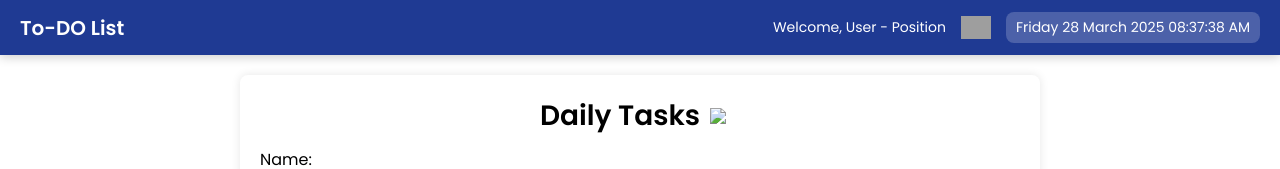
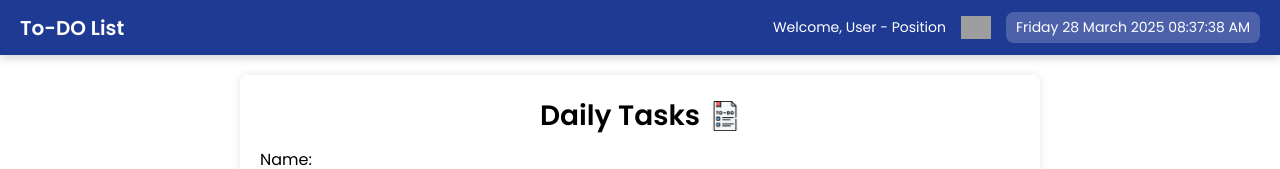
Before and after one commit to Ongky2910/todo-list-apps, a plain HTML site: page index.html in a window 1280 px wide. Shown: the top 169 px of the page. Drawn offline with Linux system fonts and the light colour scheme; the site is published under a folder, as on GitHub Pages, so addresses that start at the root find nothing; grey boxes are pictures that could not be loaded.

Commit message:
image assets logo icomove

```diff
--- a/index.html
+++ b/index.html
@@ -28,7 +28,7 @@
 
     <div class="container">
         <header>
-            <h1>Daily Tasks <img src="/vecteezy_to-do-list-icon-design_31738279.png" /></h1>
+            <h1>Daily Tasks <img src="./assets/vecteezy_to-do-list-icon-design_31738279.png" /></h1>
             <div class="profile-info">
                 <p id="confirmation-message" style="color: white;
                 background-color: green;
```
Also changed, not shown: assets/vecteezy_to-do-list-icon-design_31738279.png (added).
